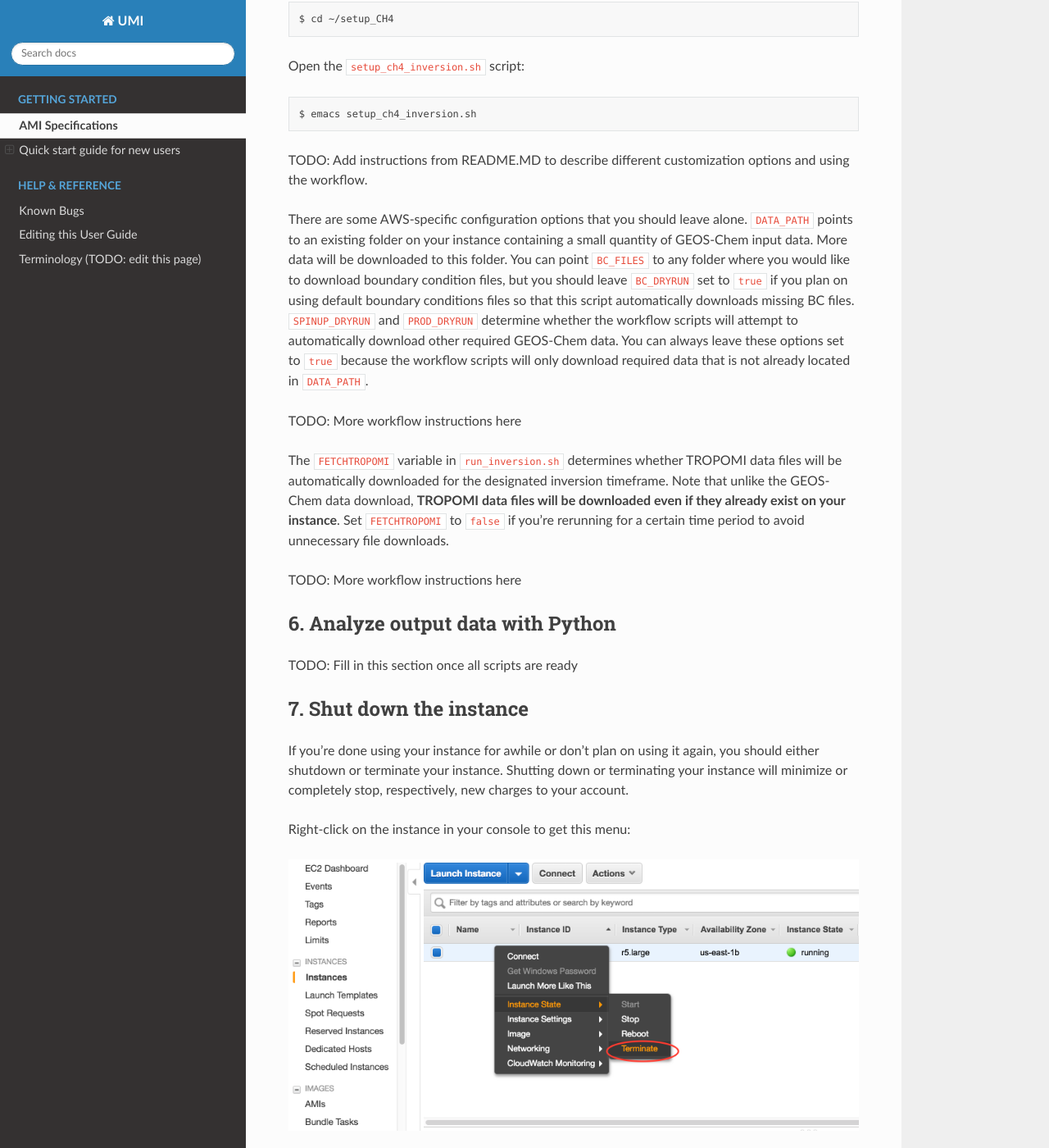
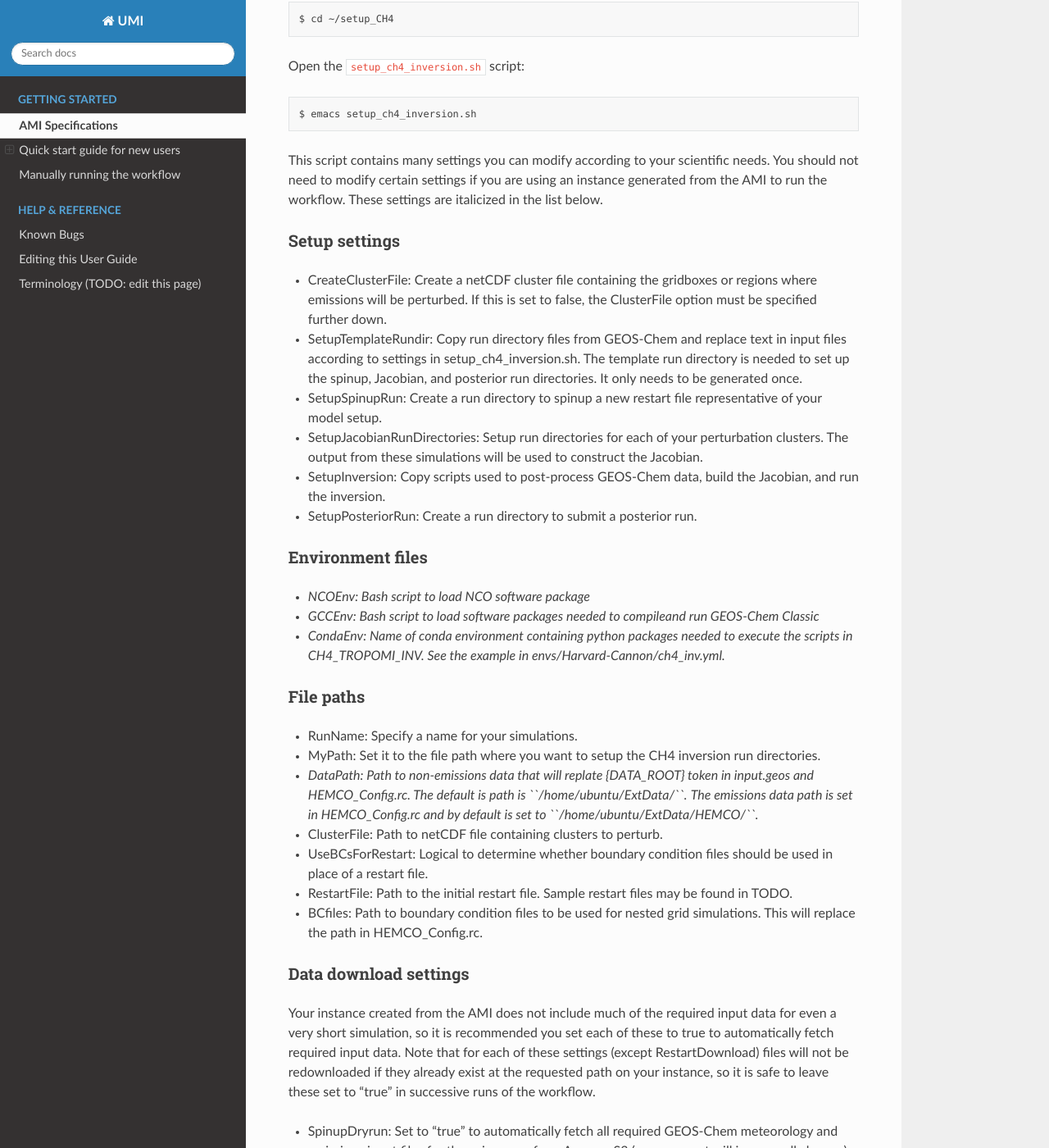
Before and after one commit to geoschem/integrated_methane_inversion, a Sphinx documentation site: the page built from docs/source/getting-started/quick-start.rst, in a window 1280 px wide and 1400 px high, scrolled down 5637 px. Shown: the whole window at 82% size. Built offline with Sphinx 7.4.7 and the Read the Docs theme 2.0.0, drawn with Linux system fonts in a browser that asks for light colours; some of the changed text lies outside the part shown.

Commit message:
Add some workflow configuration and manually running instructions to RTD

```diff
--- a/docs/source/getting-started/quick-start.rst
+++ b/docs/source/getting-started/quick-start.rst
@@ -139,22 +139,93 @@ Open the ``setup_ch4_inversion.sh`` script::
 
   $ emacs setup_ch4_inversion.sh
 
+
+This script contains many settings you can modify according to your scientific needs. You should not need to modify
+certain settings if you are using an instance generated from the AMI to run the workflow. These settings are italicized in the list below.
+
+Setup settings
+~~~~~~~~~~~~~~
+
+- CreateClusterFile: Create a netCDF cluster file containing the gridboxes or regions where emissions will be perturbed. If this is set to false, the ClusterFile option must be specified further down.
+- SetupTemplateRundir: Copy run directory files from GEOS-Chem and replace text in input files according to settings in setup_ch4_inversion.sh. The template run directory is needed to set up the spinup,
+  Jacobian, and posterior run directories. It only needs to be generated once.
+- SetupSpinupRun: Create a run directory to spinup a new restart file representative of your model setup.
+- SetupJacobianRunDirectories: Setup run directories for each of your perturbation clusters. The output from these simulations will be used to construct the Jacobian.
+- SetupInversion: Copy scripts used to post-process GEOS-Chem data, build the Jacobian, and run the inversion.
+- SetupPosteriorRun: Create a run directory to submit a posterior run.
+
+Environment files
+~~~~~~~~~~~~~~~~~
+
+- *NCOEnv: Bash script to load NCO software package*
+- *GCCEnv: Bash script to load software packages needed to compileand run  GEOS-Chem Classic*
+- *CondaEnv: Name of conda environment containing python packages needed to execute the scripts in CH4_TROPOMI_INV. See the example in envs/Harvard-Cannon/ch4_inv.yml.*
+
+File paths
+~~~~~~~~~~
+- RunName: Specify a name for your simulations.
+- MyPath: Set it to the file path where you want to setup the CH4 inversion run directories.
+- *DataPath: Path to non-emissions data that will replate {DATA_ROOT} token in input.geos and HEMCO_Config.rc. The default is path is ``/home/ubuntu/ExtData/``.*
+  *The emissions data path is set in HEMCO_Config.rc and by default is set to ``/home/ubuntu/ExtData/HEMCO/``.*
+- ClusterFile: Path to netCDF file containing clusters to perturb.
+- UseBCsForRestart: Logical to determine whether boundary condition files should be used in place of a restart file.
+- RestartFile: Path to the initial restart file. Sample restart files may be found in TODO.
+- BCfiles: Path to boundary condition files to be used for nested grid simulations. This will replace the path in HEMCO_Config.rc.
+
+Data download settings
+~~~~~~~~~~~~~~~~~~~~~~
+
+Your instance created from the AMI does not include much of the required input data for even a very short simulation, so it is recommended you set each of these to true
+to automatically fetch required input data. Note that for each of these settings (except RestartDownload) files will not be redownloaded if they already exist at the requested path on your instance,
+so it is safe to leave these set to "true" in successive runs of the workflow.
+
+- SpinupDryrun: Set to "true" to automatically fetch all required GEOS-Chem meteorology and emissions input files for the spinup run from Amazon S3 (your account will incur small charges).
+- ProdDryrun: Set to "true" to automatically fetch all required GEOS-Chem meteorology and emissions input files for the production runs from Amazon S3 (your account will incur small charges).
+- RestartDownload: Set to "true" to automatically fetch a default restart file from Amazon S3 (your account will incur a small charge).
+- BCDryrun: Set to "true" to automatically fetch default required boundary conditions files from Amazon S3 (your account will incur small charges).
+
+Grid settings
+~~~~~~~~~~~~~
+- Res: Options are "4x5", "2x2.5", "0.5x0.625", and "0.25x0.3125".
+- Met: Options are "merra2" or "geosfp".
+- LonMin: Minimum longitude edge of your domain.
+- LonMax: Maximum longitude edge of your domain. e.g. For global simulations use -180.0, 180.0. For nested NA simulations use -140.0, -40.0 (0.5x0.625); -130.0, -60.0 (0.25x0.3125).
+  For nested Asia simulations use   60.0, 150.0 (0.5x0.625); 70.0, 140.0 (0.25x0.3125)
+- LatMin: Minimum latitude edge of your domain.
+- LatMax: Maximum latitude edge of your domain. e.g. For global simulations use -90.0, 90.0. For nested NA simulations use 10.0, 70.0 (0.5x0.625); 9.75, 60.0 (0.25x0.3125).
+  For nested Asia simulations use  15.0, 55.0 (0.5x0.625); -11.0, 55.0 (0.25x0.3125).
+- HalfPolar: Set to "T" for global simulations to use half polar boxes. Set to "F" for nested grid simulations.
+- Levs: Set to 47 to use the reduced 47-level grid recommended for CH4 simulations.
+- NestedGrid: Set to "F" for global simulations or "T" for nested simulations.
+- Region: Set to "" for global or "NA", "AS", "CH", "EU" for default domains
+- Buffer: Set to "0 0 0 0" for global simulations. For nested simulations, the recommendation is to use "3 3 3 3" to use 3 grid cells along the nested-grid domain for your buffer zone.
+
+Jacobian settings
+~~~~~~~~~~~~~~~~~
+- PerturbValue: Perturbation value to apply to clusters in analytical inversion.
+
+Additional settings (change options in input.geos)
+~~~~~~~~~~~~~~~~~~~~~~~~~~~~~~~~~~~~~~~~~~~~~~~~~~
+- GOSAT: Set to true to use GOSAT observation operator.
+- TCCON: Set to true to use TCCON observation operator.
+- UseEmisSF: Set to true to use emission scale factors from a previous analytical inversion.
+- UseSeparateWetlandsSF: Set to true to use separate scale factors for wetland and nonwetland emissions.
+- UseOHSF: Set to true to use OH scale factors from a previous analytical inversion.
+- PLANEFLIGHT: Set to true to use the planeflight diagnostic.
+- HourlyCH4: Set to true to save out hourly CH4 concentrations and pressure edges.
+
+
+Save and close setup_ch4_inversion.sh when you're done editing configuration settings.
+
+TODO: Add instructions for using automated workflow
+
+`Click here <manual-running>`__ for instructions on manually running each step of the workflow (an alternative to using the automated workflow run script).
+
 TODO: Add instructions from README.MD to describe different customization options and using the workflow.
 
-There are some AWS-specific configuration options that you should leave alone. ``DATA_PATH`` points to an existing folder on your instance containing a small quantity of GEOS-Chem input data.
-More data will be downloaded to this folder. You can point ``BC_FILES`` to any folder where you would like to download boundary condition files, but you should leave ``BC_DRYRUN`` set to ``true``
-if you plan on using default boundary conditions files so that this script automatically downloads missing BC files.
-``SPINUP_DRYRUN`` and ``PROD_DRYRUN`` determine whether the workflow scripts will attempt to automatically download other required GEOS-Chem data.
-You can always leave these options set to ``true`` because the workflow scripts will only download required data that is not already located in ``DATA_PATH``.
 
 TODO: More workflow instructions here
 
-
-The ``FETCHTROPOMI`` variable in ``run_inversion.sh`` determines whether TROPOMI data files will be automatically downloaded for the designated inversion timeframe.
-Note that unlike the GEOS-Chem data download, **TROPOMI data files will be downloaded even if they already exist on your instance**. Set ``FETCHTROPOMI`` to ``false``
-if you're rerunning for a certain time period to avoid unnecessary file downloads.
-
-TODO: More workflow instructions here
 
 
 6. Analyze output data with Python
--- a/docs/source/index.rst
+++ b/docs/source/index.rst
@@ -27,6 +27,7 @@ running the workflow on the AWS Cloud, but most steps in the workflow do not rel
 
 
    getting-started/quick-start.rst
+   getting-started/manual-running.rst
 
 .. toctree::
    :maxdepth: 1
```
Also changed, not shown: docs/source/getting-started/manual-running.rst (added, +22 -0 lines).
